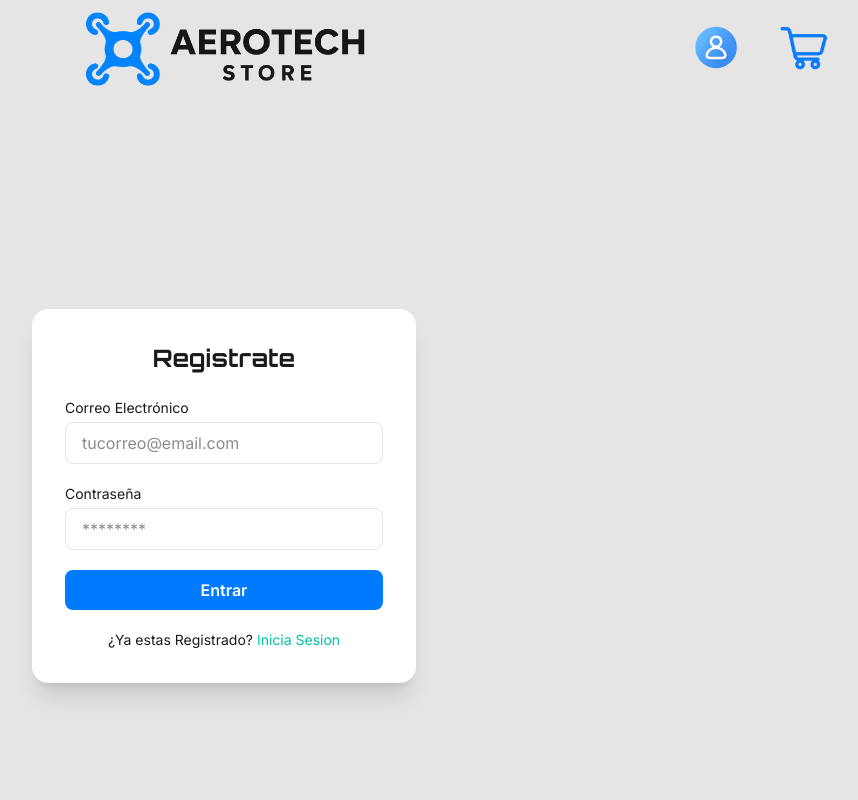
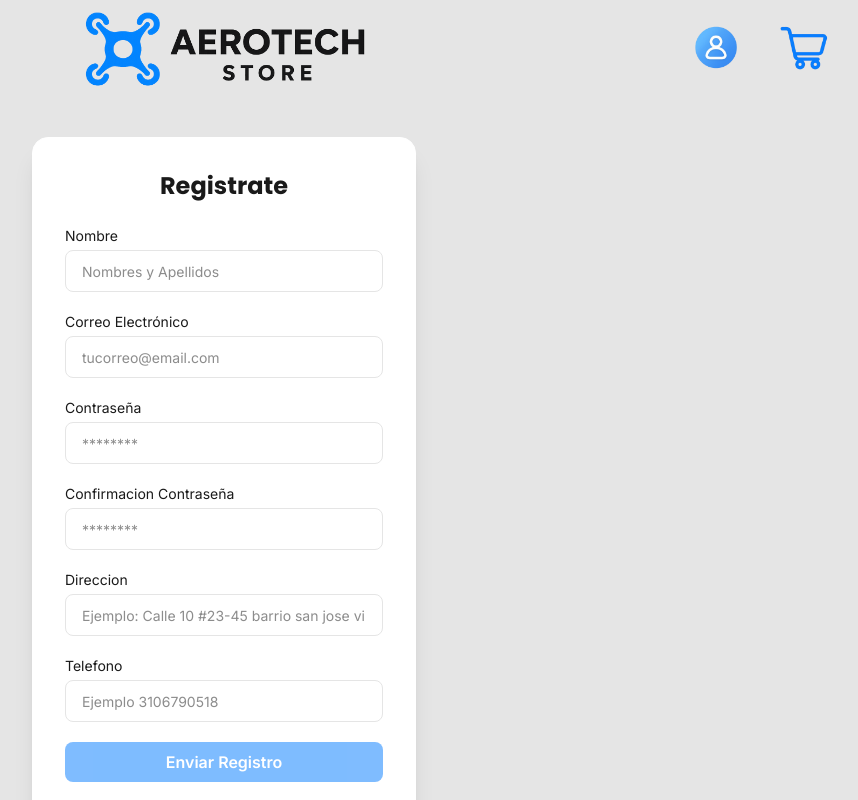
Before and after one commit to YEENDJ/Aerotech-Store-E-commerce-de-productos-de-tecnologia-, a Next.js app in the folder front/: page /register in a window 1280 px wide. Shown: the top 800 px of the page, without its empty margins (416-1274 px from the left). Built offline with nearby package versions, Linux system fonts and the light colour scheme.

Commit message:
avanzamos en ajustes de formularios

```diff
--- a/front/src/app/globals.css
+++ b/front/src/app/globals.css
@@ -11,7 +11,7 @@
   --color-Verde-Azulado: #00C2A8;
 
   --font-Inter: "Inter", sans-serif;
-  --font-Orbitron: "Orbitron", sans-serif;
+  --font-Poppins: "Poppins", sans-serif;
 
 }
 
@@ -56,5 +56,5 @@ body {
 }
 
 h1, h2, h3, .titulo {
-  font-family: var(--font-Orbitron);
+  font-family: var(--font-Poppins);
 }
--- a/front/src/app/layout.tsx
+++ b/front/src/app/layout.tsx
@@ -2,7 +2,7 @@ import type { Metadata } from "next";
 import "./globals.css";
 import NavBar from "@/components/NavBar";
 import Footer from "@/components/Footer";
-import {Inter, Orbitron,} from "next/font/google"
+import {Inter, Orbitron, Poppins,} from "next/font/google"
 
 
 
@@ -13,8 +13,8 @@ export const primary = Inter({
   weight: ["400", "600", "700"],
 })
 
-export const secondary = Orbitron({
-  variable: "--font-Orbitron",
+export const secondary = Poppins({
+  variable: "--font-Poppins",
   subsets: ["latin"],
   weight: ["500", "700"],
 })
--- a/front/src/components/LoginForm.tsx
+++ b/front/src/components/LoginForm.tsx
@@ -3,10 +3,9 @@
 
 import { PATHROUTES } from "@/utils/PathRoutes";
 import Link from "next/link";
-import { Formik, useFormik } from "formik";
-import { useState } from "react";
+import {useFormik } from "formik";
 import { initialValuesLogin, loginValidationSchema,LoginFormValuesInterface } from "@/validators/loginSchema";
-import { log } from "console";
+
 
 
 
@@ -35,7 +34,7 @@ const LoginForm = () => {
             </label>
             <input
               type="email"
-              className="w-full px-4 py-2 border border-[#E5E5E5] rounded-lg bg-white text-[#1A1A1A] focus:outline-none focus:ring-2 focus:ring-[#007BFF]"
+              className="placeholder:text-[14px] w-full px-4 py-2 border border-[#E5E5E5] rounded-lg bg-white text-[#1A1A1A] focus:outline-none focus:ring-2 focus:ring-[#007BFF]"
               placeholder="tucorreo@email.com"
               id="email"
               name="email"
@@ -43,7 +42,9 @@ const LoginForm = () => {
               onChange={formik.handleChange}
               required
             />
+            <div className="text-Verde-Azulado text-[14px] font-[var(--font-inter)]">
             {formik.errors.email}
+            </div>
           </div>
 
           <div>
@@ -52,7 +53,7 @@ const LoginForm = () => {
             </label>
             <input
               type="password"
-              className="w-full px-4 py-2 border border-GrisClaro rounded-lg bg-Blanco text-NegroCarbon focus:outline-none focus:ring-1 focus:ring-GrisClaro"
+              className="placeholder:text-[14px] w-full px-4 py-2 border border-GrisClaro rounded-lg bg-Blanco text-NegroCarbon focus:outline-none focus:ring-1 focus:ring-GrisClaro"
               placeholder="********"
               id="password"
               name="password"
@@ -60,21 +61,27 @@ const LoginForm = () => {
               onChange={formik.handleChange}
               required
             />
+            <div className="text-Verde-Azulado text-[14px] font-[var(--font-inter)]">
             {formik.errors.password}
+            </div>
           </div>
 
           <button
             type="submit"
-            className=" cursor-pointer w-full bg-azulElectrico text-Blanco py-2 rounded-lg font-semibold hover:bg-Verde-Azulado transition-colors"
+             disabled={ formik.isSubmitting || !(formik.isValid && formik.dirty)}
+
+             className={`w-full bg-azulElectrico text-Blanco py-2 rounded-lg font-semibold ${
+          !( formik.isValid && formik.dirty && !formik.isSubmitting) ? "opacity-50 cursor-not-allowed " : " hover:bg-Verde-Azulado transition-colors cursor-pointer "
+        }`}
           >
-            Entrar
+            {formik.isSubmitting ? "Iniciando Sesion..." : "Entrar"}
           </button>
         </form>
 
         <p className="text-sm text-center mt-5 text-[#1A1A1A]">
-          ¿No tienes cuenta?{" "}
+          ¿No te has registrado?{" "}
           <Link href ={PATHROUTES.REGISTER}className="text-[#00C2A8] hover:underline">
-            Registrarse
+            Registrate
           </Link>
         </p>
       </div>
--- a/front/src/components/RegisterForm.tsx
+++ b/front/src/components/RegisterForm.tsx
@@ -3,8 +3,23 @@
 
 import { PATHROUTES } from "@/utils/PathRoutes";
 import Link from "next/link";
+import { useFormik } from "formik";
+import { initialValuesRegister,RegisterFormValuesInterface,registerValidationSchema } from "@/validators/registerSchema";
+
+
+
 
 const RegisterForm = () => {
+
+  const formik = useFormik <RegisterFormValuesInterface>({
+    initialValues : initialValuesRegister,
+    validationSchema:registerValidationSchema,
+     onSubmit:() => {
+      console.log("Submit exitoso");
+
+     }
+    });
+
   return (
     <div className="min-h-screen flex items-center justify-center bg-GrisClaro">
       <div className="bg-Blanco p-8 rounded-2xl shadow-xl w-full max-w-sm border border-Blanco">
@@ -12,17 +27,43 @@ const RegisterForm = () => {
           Registrate
         </h2>
 
-        <form className="space-y-5">
+        <form onSubmit={formik.handleSubmit} className="space-y-5">
+          <div>
+            <label className="block text-sm font-medium text-[#1A1A1A] mb-1">
+              Nombre
+            </label>
+            <input
+              type="text"
+              className="placeholder:text-[14px] w-full px-4 py-2 border border-[#E5E5E5] rounded-lg bg-white text-[#1A1A1A] focus:outline-none focus:ring-2 focus:ring-[#007BFF]"
+              placeholder="Nombres y Apellidos"
+              id="nombre"
+              name="nombre"
+              value={formik.values.nombre}
+              onChange={formik.handleChange}
+              required
+            />
+            <div className="text-Verde-Azulado text-[14px] font-[var(--font-inter)]">
+            {formik.errors.nombre}
+            </div>
+          </div>
+
           <div>
             <label className="block text-sm font-medium text-[#1A1A1A] mb-1">
               Correo Electrónico
             </label>
             <input
               type="email"
-              className="w-full px-4 py-2 border border-[#E5E5E5] rounded-lg bg-white text-[#1A1A1A] focus:outline-none focus:ring-2 focus:ring-[#007BFF]"
+              className="placeholder:text-[14px] w-full px-4 py-2 border border-[#E5E5E5] rounded-lg bg-white text-[#1A1A1A] focus:outline-none focus:ring-2 focus:ring-[#007BFF]"
               placeholder="tucorreo@email.com"
+              id="email"
+              name="email"
+              value={formik.values.email}
+              onChange={formik.handleChange}
               required
             />
+            <div className="text-Verde-Azulado text-[14px] font-[var(--font-inter)]">
+            {formik.errors.email}
+            </div>
           </div>
 
           <div>
@@ -31,22 +72,91 @@ const RegisterForm = () => {
             </label>
             <input
               type="password"
-              className="w-full px-4 py-2 border border-GrisClaro rounded-lg bg-Blanco text-NegroCarbon focus:outline-none focus:ring-1 focus:ring-GrisClaro"
+              className=" placeholder:text-[14px] w-full px-4 py-2 border border-GrisClaro rounded-lg bg-Blanco text-NegroCarbon focus:outline-none focus:ring-1 focus:ring-GrisClaro"
               placeholder="********"
+              id="password"
+              name="password"
+              value={formik.values.password}
+              onChange={formik.handleChange}
               required
             />
+            <div className="text-Verde-Azulado text-[14px] font-[var(--font-inter)]">
+            {formik.errors.password}
+            </div>
+          </div>
+
+          <div>
+            <label className="block text-sm font-medium text-[#1A1A1A] mb-1">
+              Confirmacion Contraseña
+            </label>
+            <input
+              type="password"
+              className=" placeholder:text-[14px] w-full px-4 py-2 border border-GrisClaro rounded-lg bg-Blanco text-NegroCarbon focus:outline-none focus:ring-1 focus:ring-GrisClaro"
+              placeholder="********"
+              id="confirmacionPassword"
+              name="confirmacionPassword"
+              value={formik.values.confirmacionPassword}
+              onChange={formik.handleChange}
+              required
+            />
+            <div className="text-Verde-Azulado text-[14px] font-[var(--font-inter)]">
+            {formik.errors.confirmacionPassword}
+            </div>
+          </div>
+
+          <div>
+            <label className="block text-sm font-medium text-[#1A1A1A] mb-1">
+              Direccion
+            </label>
+            <input
+              type="text"
+              className="placeholder:text-[14px] w-full px-4 py-2 border border-GrisClaro rounded-lg bg-Blanco text-NegroCarbon focus:outline-none focus:ring-1 focus:ring-GrisClaro"
+              placeholder="Ejemplo: Calle 10 #23-45 barrio san jose villavicencio-META"
+              id="direccion"
+              name="direccion"
+              value={formik.values.direccion}
+              onChange={formik.handleChange}
+              required
+            />
+            <div className="text-Verde-Azulado text-[14px] font-[var(--font-inter)]">
+            {formik.errors.direccion}
+            </div>
+          </div>
+
+          <div>
+            <label className="block text-sm font-medium text-[#1A1A1A] mb-1">
+              Telefono
+            </label>
+            <input
+              type="tel"
+              className="placeholder:text-[14px] w-full px-4 py-2 border border-GrisClaro rounded-lg bg-Blanco text-NegroCarbon focus:outline-none focus:ring-1 focus:ring-GrisClaro"
+              placeholder="Ejemplo 3106790518"
+              id="telefono"
+              name="telefono"
+              value={formik.values.telefono}
+              onChange={formik.handleChange}
+              required
+            />
+            <div className="text-Verde-Azulado text-[14px] font-[var(--font-inter)]">
+            {formik.errors.telefono}
+            </div>
           </div>
 
           <button
             type="submit"
-            className=" cursor-pointer w-full bg-azulElectrico text-Blanco py-2 rounded-lg font-semibold hover:bg-Verde-Azulado transition-colors"
+             disabled={ formik.isSubmitting || !(formik.isValid && formik.dirty)}
+
+             className={`w-full bg-azulElectrico text-Blanco py-2 rounded-lg font-semibold ${
+          !( formik.isValid && formik.dirty && !formik.isSubmitting) ? "opacity-50 cursor-not-allowed " : " hover:bg-Verde-Azulado transition-colors cursor-pointer "
+        }`}
           >
-            Entrar
+
+            {formik.isSubmitting ? "Enviando Registro..." : "Enviar Registro"}
           </button>
         </form>
 
         <p className="text-sm text-center mt-5 text-[#1A1A1A]">
-          ¿Ya estas Registrado?{" "}
+          ¿Ya tienes una cuenta?{" "}
           <Link href ={PATHROUTES.LOGIN}className="text-[#00C2A8] hover:underline">
             Inicia Sesion
           </Link>
--- a/front/src/validators/loginSchema.ts
+++ b/front/src/validators/loginSchema.ts
@@ -13,9 +13,13 @@ export interface LoginFormValuesInterface {
 export const loginValidationSchema = Yup.object({
     email: Yup.string()
     .email("email invalido")
-    .required("el email es un campo obligatorio"),
+    .required("El email es un campo obligatorio")
+    .matches(/^[\w.%+-]+@[A-Za-z0-9.-]+\.[A-Za-z]{2,}$/,
+    "Debe tener un email válido (por ejemplo: usuario@correo.com)"
+  ),
 
     password: Yup.string()
+    .required("La contraseña es un campo obligatorio")
     .min(8,"Debe contener al menos 8 caracteres")
     .matches(/[A-Z]/,"Debe contener al menos una letra MAYUSCULA")
     .matches(/[a-z]/, "Debe contener al menos una letra minúscula")
--- /dev/null
+++ b/front/src/validators/registerSchema.ts
@@ -0,0 +1,57 @@
+import * as Yup from "yup";
+
+export const initialValuesRegister: RegisterFormValuesInterface = {
+    nombre:"",
+    email: "",
+    password: "",
+    confirmacionPassword:"",
+    direccion: "",
+    telefono: ""
+}
+
+export interface RegisterFormValuesInterface {
+    nombre: string
+    email: string
+    password: string
+    confirmacionPassword:string
+    direccion: string
+    telefono: string
+}
+
+export const registerValidationSchema = Yup.object({
+    email: Yup.string()
+    .email("email invalido")
+    .required("el email es un campo obligatorio")
+    .matches(/^[\w.%+-]+@[A-Za-z0-9.-]+\.[A-Za-z]{2,}$/,
+    "Debe tener un email válido (por ejemplo: usuario@correo.com)"),
+
+    password: Yup.string()
+    .required("La contraseña es un campo obligatorio")
+    .min(8,"Debe contener al menos 8 caracteres")
+    .matches(/[A-Z]/,"Debe contener al menos una letra MAYUSCULA")
+    .matches(/[a-z]/, "Debe contener al menos una letra minúscula")
+    .matches(/[0-9]/, "Debe contener al menos un número")
+    .matches(/[@$!%*?&]/, "Debe contener al menos un carácter especial (@, $, !, %, *, ?, &)"),
+
+    confirmacionPassword: Yup.string()
+    .required("Es necesario confirmar la contraseña")
+    .oneOf([Yup.ref("password"), null], "Las contraseñas deben coincidir"),
+
+    nombre: Yup.string()
+    .required("El nombre es un campo obligatorio")
+    .trim("No puede comenzar ni terminar con espacios"),
+
+    direccion: Yup.string()
+    .required("La direccion es un campo obligatorio")
+    .min(5, "Debe tener al menos 5 caracteres")
+    .trim("No puede comenzar ni terminar con espacios")
+    .max(100, "Debe tener como máximo 100 caracteres"),
+
+    telefono: Yup.string()
+    .required("El numero de telefono es un campo obligatorio")
+    .matches(/^[0-9]+$/, "Solo se permiten números")
+    .min(10, "Debe tener al menos 10 dígitos")
+    .max(10, "Debe tener como máximo 10 dígitos"),
+
+}
+)
```
